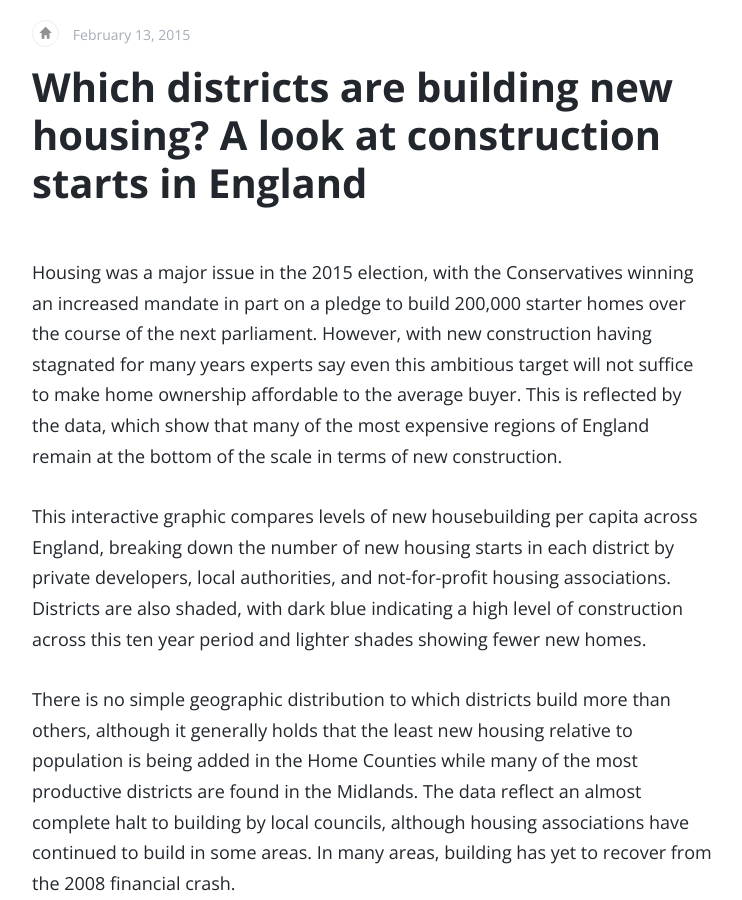
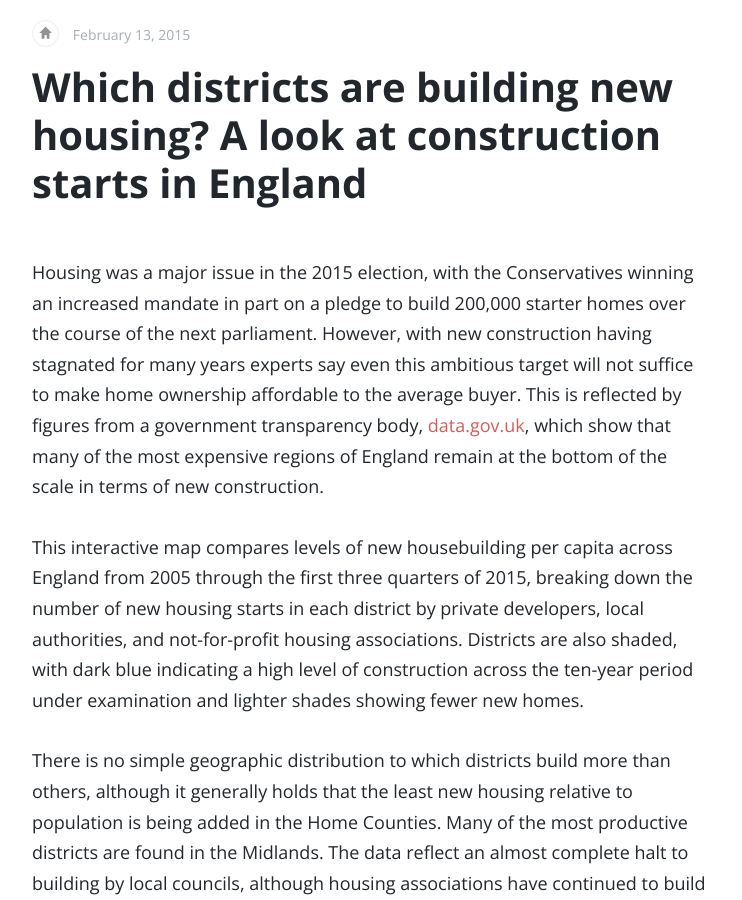
Before and after one commit to fonssagrives/fonssagrives.github.io, a Jekyll site: the page built from _posts/2015-02-13-housing.md, in a window 1280 px wide and 900 px high, scrolled down 574 px. Shown: the whole window, without its empty margins (268-1010 px from the left). Built offline with Jekyll 4.4.1, drawn with Linux system fonts in a browser that asks for light colours; comment, search, counter and statistics services are not loaded; some of the changed text lies outside the part shown.

Commit message:
further tweaks

```diff
--- a/_posts/2015-02-13-housing.md
+++ b/_posts/2015-02-13-housing.md
@@ -5,11 +5,11 @@ image: hardhats.jpg
 video: false
 ---
 
-Housing was a major issue in the 2015 election, with the Conservatives winning an increased mandate in part on a pledge to build 200,000 starter homes over the course of the next parliament. However, with new construction having stagnated for many years experts say even this ambitious target will not suffice to make home ownership affordable to the average buyer. This is reflected by the data, which show that many of the most expensive regions of England remain at the bottom of the scale in terms of new construction.
+Housing was a major issue in the 2015 election, with the Conservatives winning an increased mandate in part on a pledge to build 200,000 starter homes over the course of the next parliament. However, with new construction having stagnated for many years experts say even this ambitious target will not suffice to make home ownership affordable to the average buyer. This is reflected by figures from a government transparency body, [data.gov.uk](data.gov.uk), which show that many of the most expensive regions of England remain at the bottom of the scale in terms of new construction.
 
-This interactive graphic compares levels of new housebuilding per capita across England, breaking down the number of new housing starts in each district by private developers, local authorities, and not-for-profit housing associations. Districts are also shaded, with dark blue indicating a high level of construction across this ten year period and lighter shades showing fewer new homes.
+This interactive map compares levels of new housebuilding per capita across England from 2005 through the first three quarters of 2015, breaking down the number of new housing starts in each district by private developers, local authorities, and not-for-profit housing associations. Districts are also shaded, with dark blue indicating a high level of construction across the ten-year period under examination and lighter shades showing fewer new homes.
 
-There is no simple geographic distribution to which districts build more than others, although it generally holds that the least new housing relative to population is being added in the Home Counties while many of the most productive districts are found in the Midlands. The data reflect an almost complete halt to building by local councils, although housing associations have continued to build in some areas. In many areas, building has yet to recover from the 2008 financial crash.
+There is no simple geographic distribution to which districts build more than others, although it generally holds that the least new housing relative to population is being added in the Home Counties. Many of the most productive districts are found in the Midlands. The data reflect an almost complete halt to building by local councils, although housing associations have continued to build in some areas. In many areas, building has yet to recover from the 2008 financial crash.
 
 * * *
 
@@ -21,14 +21,15 @@ There is no simple geographic distribution to which districts build more than ot
 
 ## Sources and future directions
 
-I used data on housing construction covering the period from 2005 through the first three quarters of 2015 sourced from [data.gov.uk](http://data.gov.uk). Figures for each district's population come from ONS's annual mid year population estimate for 2013. For a few districts, there data is missing for several years, which often shows up as a sharp increase from zero (for example, Northumberland and East Hertfordshire).
+I used data on housing construction covering the period from 2005 through the first three quarters of 2015 from [data.gov.uk](http://data.gov.uk). Figures for each district's population come from ONS's annual mid year population estimate for 2013. For a few districts, there are data missing for several years, which often appears as a sharp increase from zero (for example, Northumberland and East Hertfordshire).
 
-There are several types of data which could be added to this choropleth to further illustrate factors which may contribute to, or correlate with, the rate of new housing construction. These include:
+There are several levels of information which could be added to this choropleth to further illustrate factors which may contribute to, or correlate with, the rate of new housing construction. These include:
 
   * House prices, or price per square foot
+  * Population growth
   * Employment
   * Household earnings
+  * Availability of land
   * Local political control
-  * Land availability
 
 * * *
```
Also changed, not shown: 3 other files.
